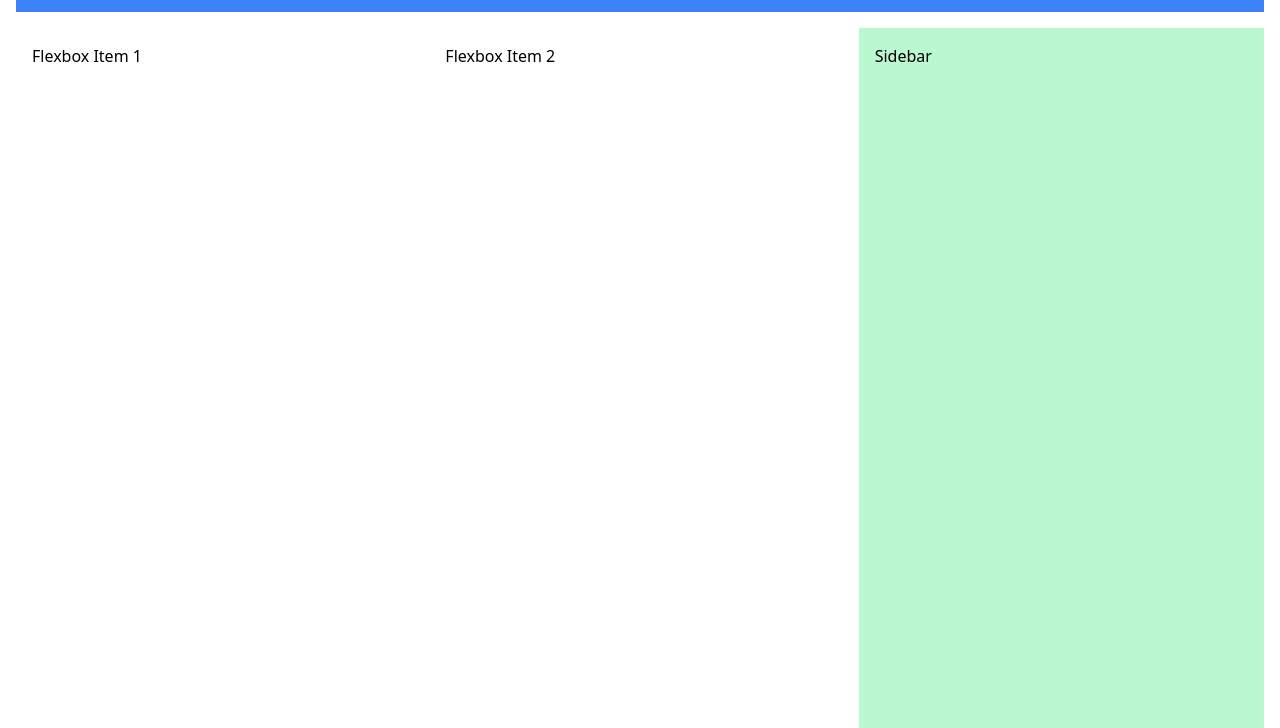
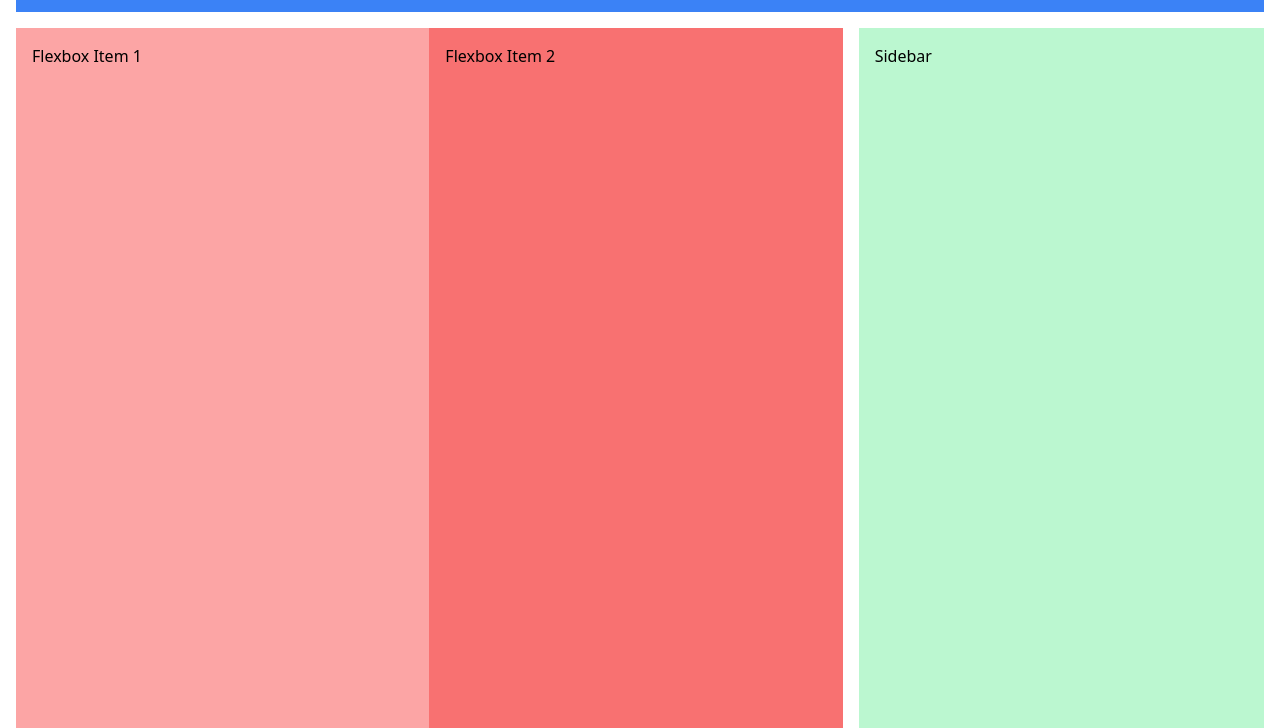
Before and after one commit to AloiceMakau/alx-intermediate-frontend, a plain HTML site: page 0x02-tailwind-css/5-gridflex_index.html in a window 1280 px wide. Shown: the part 72-800 px from the top of the page. Drawn offline with nearby package versions, Linux system fonts and the light colour scheme.

Commit message:
Update 5-gridflex_index.html

```diff
--- a/0x02-tailwind-css/5-gridflex_index.html
+++ b/0x02-tailwind-css/5-gridflex_index.html
@@ -20,8 +20,8 @@
 
     <main class="grid grid-cols-1 lg:grid-cols-3 gap-4 mt-4 min-h-screen">
         <section class="lg:col-span-2 flex">
-            <div class="p-4 bg-gradient to r from red-200 to red-300 w-1/2">Flexbox Item 1</div>
-            <div class="p-4 bg-gradient to r from-red-300 to red-400 w-1/2">Flexbox Item 2</div>
+            <div class="p-4 bg-red-300 w-1/2">Flexbox Item 1</div>
+            <div class="p-4 bg-red-400 w-1/2">Flexbox Item 2</div>
         </section>
         <aside class="bg-green-200 p-4">Sidebar</aside>
     </main>
```
